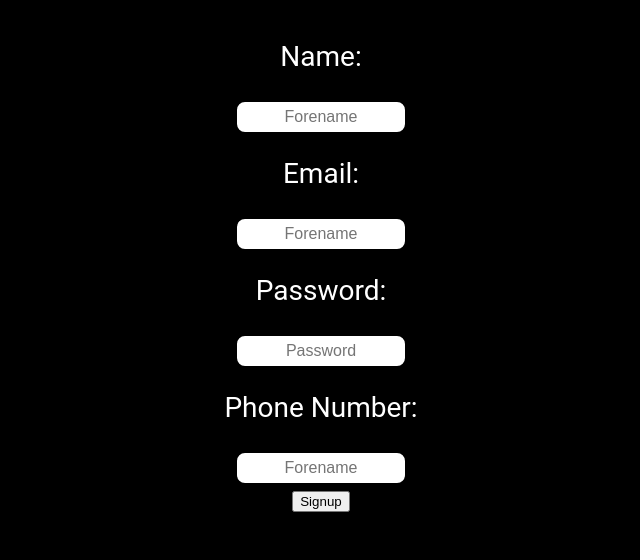
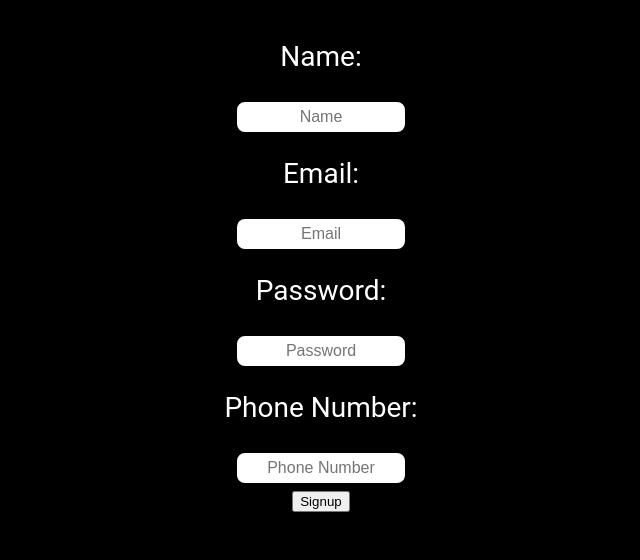
Before and after one commit to CS-LTU/com7033-assignment-mrhatman26, a Flask app: page /users/signup/ in a window 1280 px wide. Shown: the part 286-846 px from the top of the page, without its empty margins (319-959 px from the left). Run offline with Flask 3, Linux system fonts and the light colour scheme.

Commit message:
Fixed signup page textboxes having the wrong placeholder text

```diff
--- a/app.py
+++ b/app.py
@@ -85,13 +85,18 @@ def user_account():
         return render_template('/users/account.html', page_name=current_user.username, userdata=user_get_single(current_user.id))
     else:
         return redirect('/')
+
+#Modify
+@app.route('/users/account/modify/')
+
+#Delete
 @app.route('/users/account/delete/')
 def user_deleteconfirm():
     if current_user.is_authenticated:
         return render_template('/users/delete.html', page_name="Delete Confirmation")
     else:
         abort(404)
-@app.route('/users/account/delete/confirmed')
+@app.route('/users/account/delete/confirmed/')
 def user_delete():
     if current_user.is_authenticated:
         temp_user_id = current_user.id
--- a/templates/users/signup.html
+++ b/templates/users/signup.html
@@ -6,16 +6,16 @@
                 <div id="page_mainbody_home">
                         <form id="signup_form">
                                 <p>Name:</p>
-                                <input class="textbox" type="text" id="user_forename" name="txt_user_forename" maxlength="20" required placeholder="Forename">
+                                <input class="textbox" type="text" id="user_forename" name="txt_user_forename" maxlength="20" required placeholder="Name">
                                 <br>
                                 <p>Email:</p>
-                                <input class="textbox" type="text" id="user_email" name="txt_user_email" maxlength="20" required placeholder="Forename">
+                                <input class="textbox" type="text" id="user_email" name="txt_user_email" maxlength="20" required placeholder="Email">
                                 <br>
                                 <p>Password:</p>
                                 <input class="textbox" type="password" id="user_pass" name="txt_user_pass" maxlength="20" required placeholder="Password">
                                 <br>
                                 <p>Phone Number:</p>
-                                <input class="textbox" type="text" id="user_phone" name="txt_user_phone" maxlength="20" required placeholder="Forename">
+                                <input class="textbox" type="text" id="user_phone" name="txt_user_phone" maxlength="20" required placeholder="Phone Number">
                                 <br>
                                 <input type="submit" value="Signup" class="submit_button">
                         </form>
```
